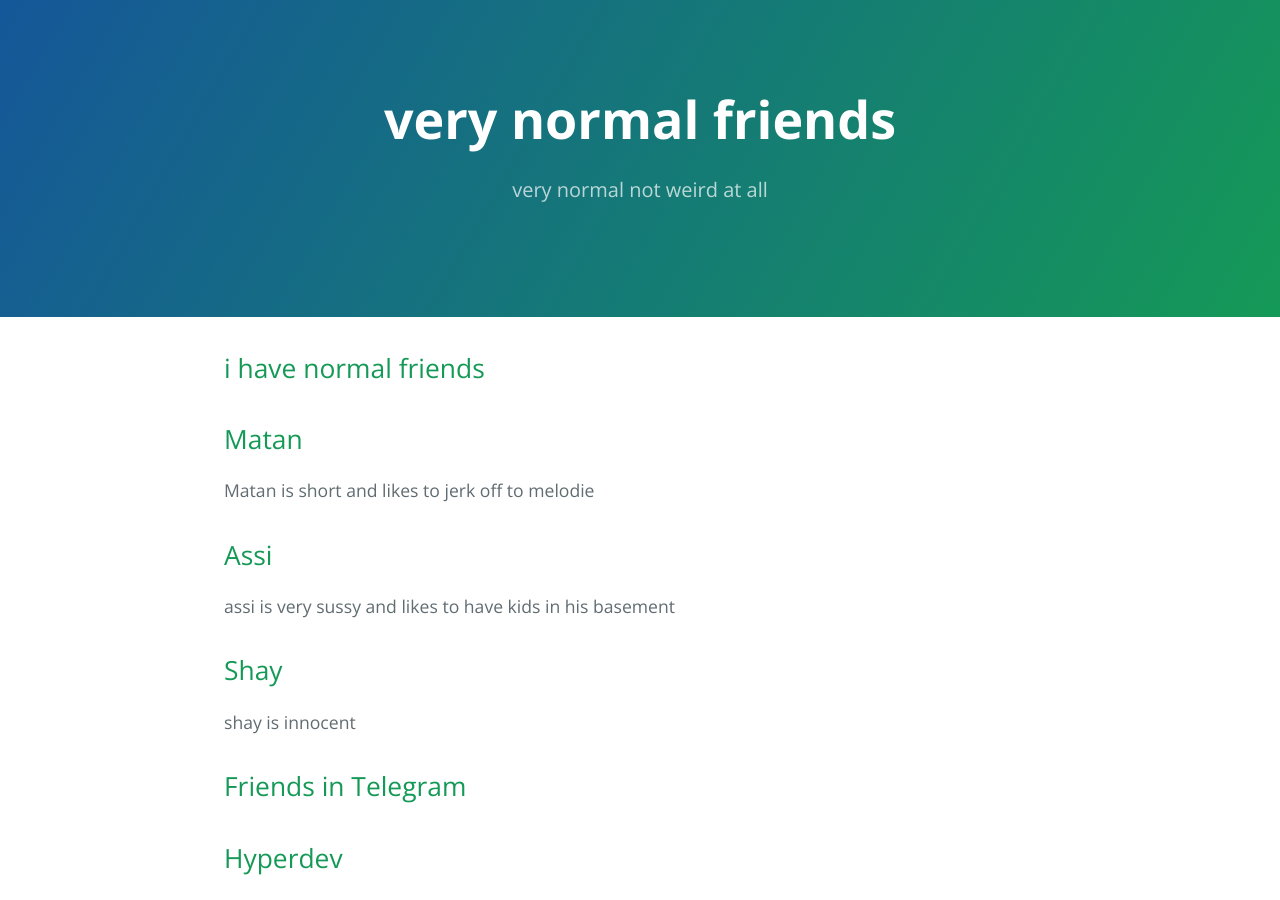
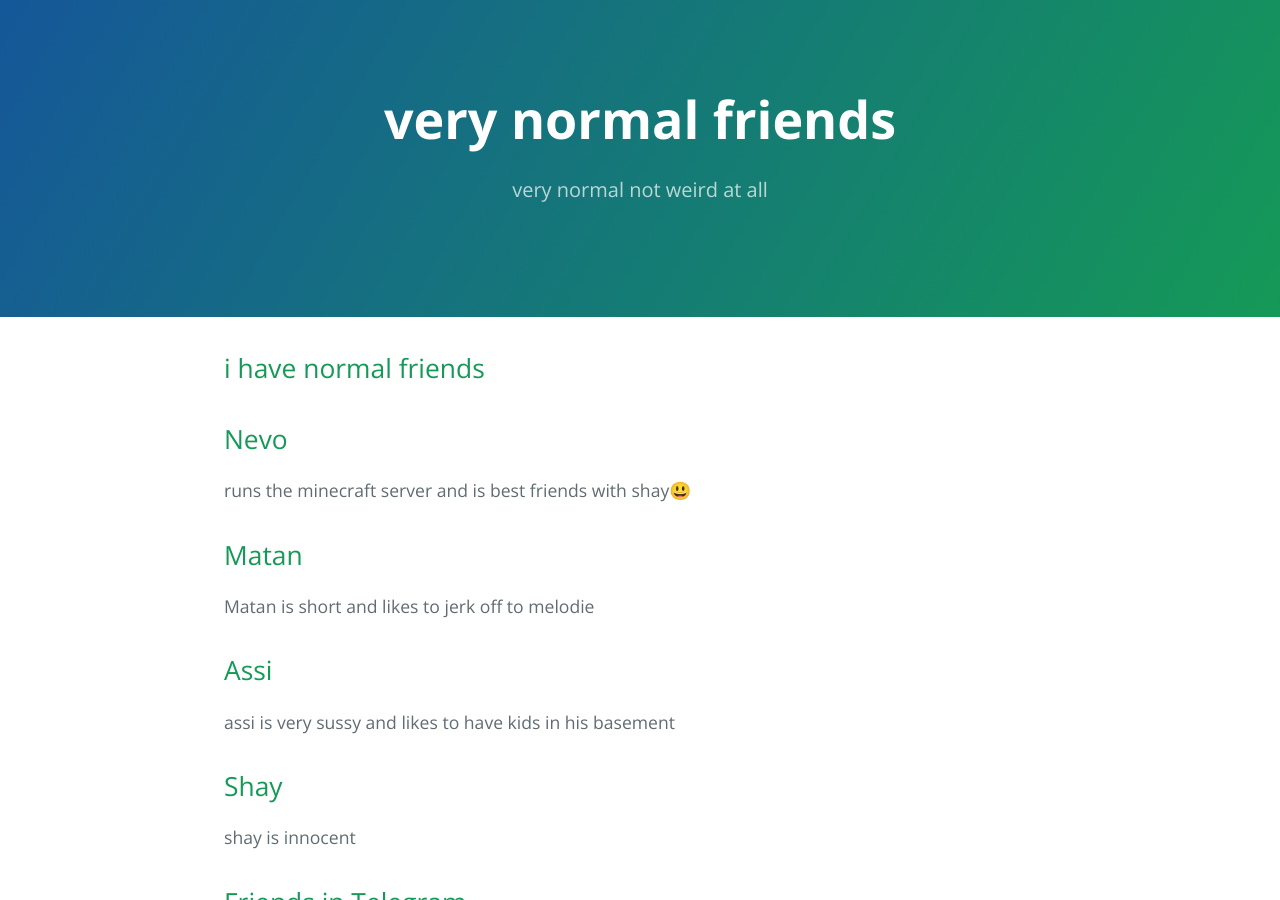
Before and after one commit to glitchdev1/glitchdev1.github.io, a Jekyll site: the page built from another-page.md, in a window 1280 px wide and 900 px high. Built offline with Jekyll 4.4.1, drawn with Linux system fonts in a browser that asks for light colours.

Commit message:
Update another-page.md

```diff
--- a/another-page.md
+++ b/another-page.md
@@ -4,6 +4,8 @@ title: very normal friends
 description: very normal not weird at all
 ---
 ## i have normal friends
+## Nevo
+runs the minecraft server and is best friends with shay😃
 ## Matan
 Matan is short and likes to jerk off to melodie
 ## Assi
```
